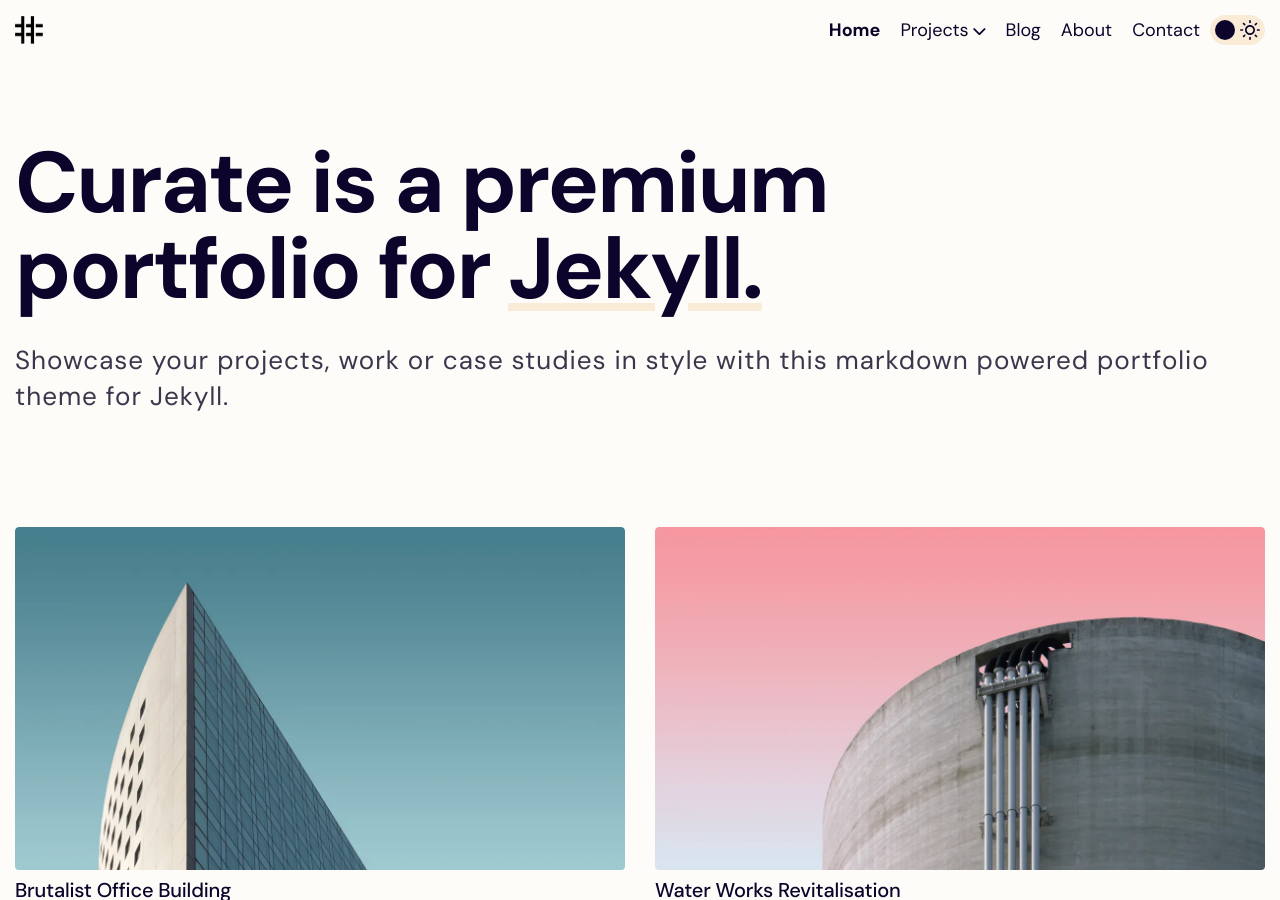
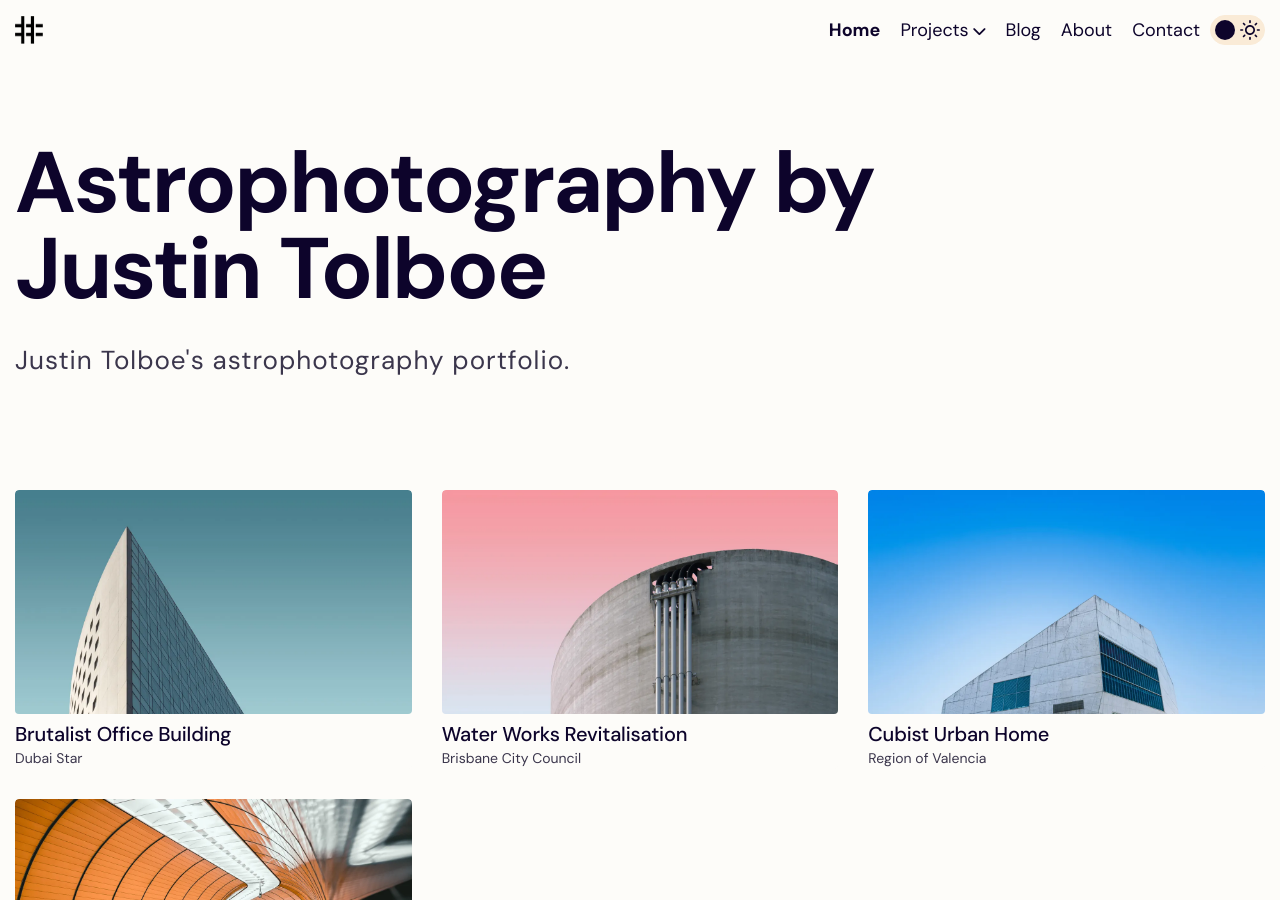
Before and after one commit to jtolboe/website, a Jekyll site: the page built from pages/home.md, in a window 1280 px wide and 900 px high. Built offline with Jekyll 4.4.1, drawn with Linux system fonts in a browser that asks for light colours.

Commit message:
update home title/metas

```diff
--- a/pages/home.md
+++ b/pages/home.md
@@ -1,10 +1,10 @@
 ---
 layout: home
 permalink: "/"
-title: "Curate is a premium portfolio for <strong>Jekyll.</strong>"
-description: "Showcase your projects, work or case studies in style with this markdown powered portfolio theme for Jekyll."
+title: "Astrophotography by Justin Tolboe"
+description: "Justin Tolboe's astrophotography portfolio."
 meta_description: "Jekyll Curate is a premium Jekyll blog theme"
-meta_title: Jekyll Curate - Premium Portfolio Theme
+meta_title: "Astrophotography - Justin Tolboe"
 subscribe: false
 
 projects:
```
Also changed, not shown: other parts of pages/home.md (+1 -1 lines).
